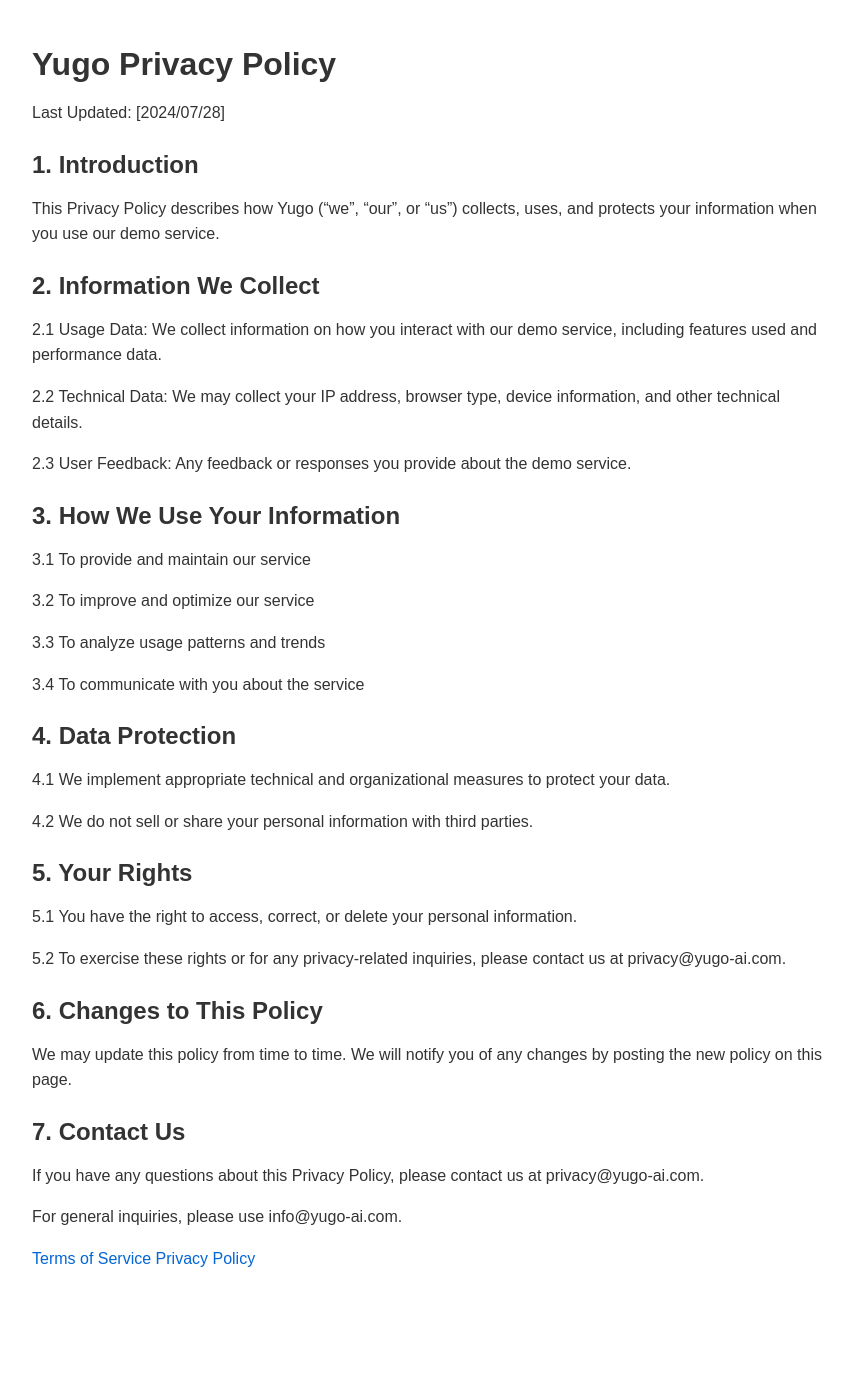
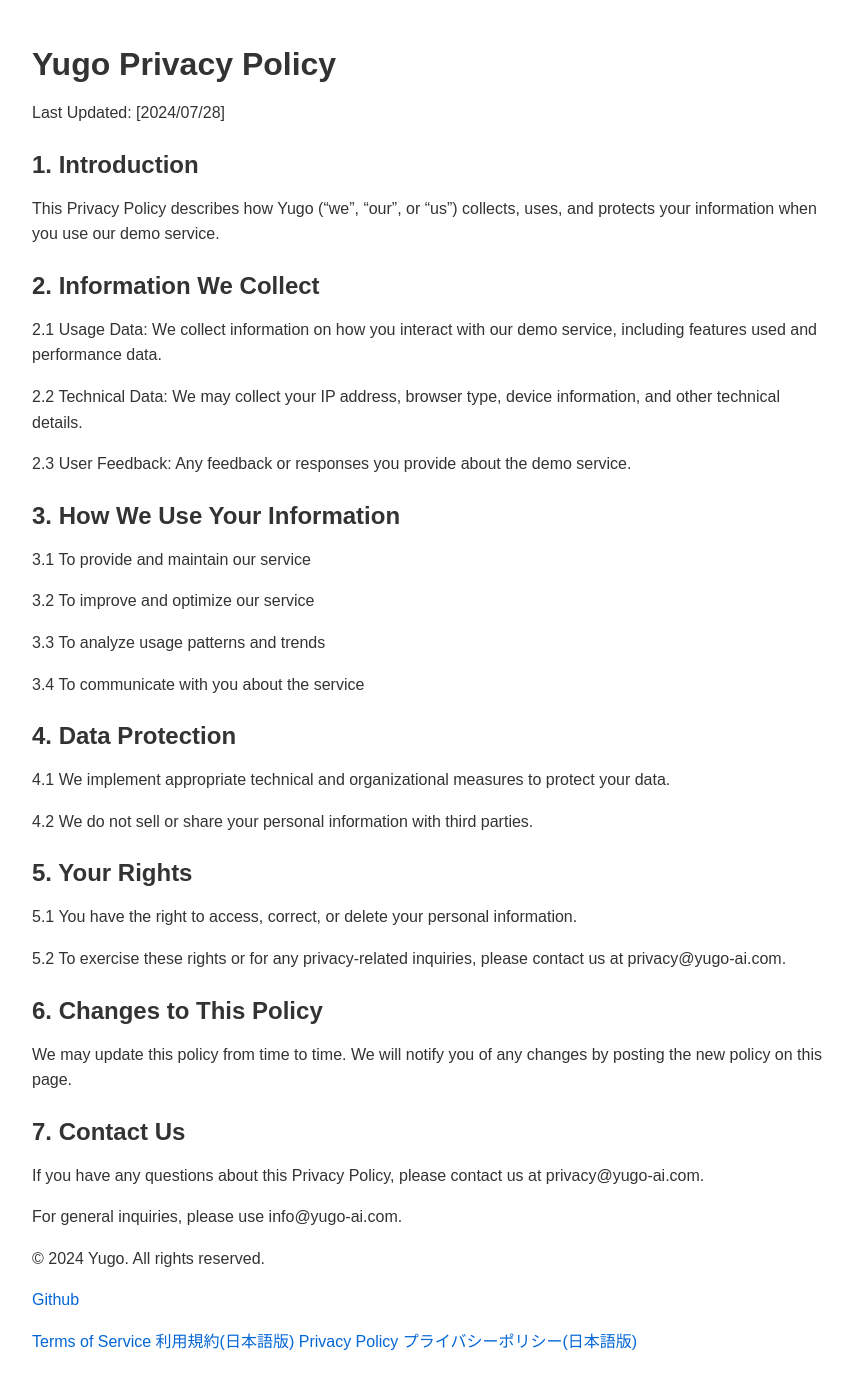
Before and after one commit to ynishi/yugo-docs, a Jekyll site: the page built from legal/privacy-policy-en.md, in a window 1280 px wide. Shown: the whole page, without its empty margins (208-1061 px from the left). Built offline with Jekyll 4.4.1, drawn with Linux system fonts in a browser that asks for light colours; our own code applies the rules of GitHub Pages for plain Markdown files; before the commit the page ends 1291 px from its top, so only the background shows below that.

Commit message:
update index.html

```diff
--- a/_config.yml
+++ b/_config.yml
@@ -47,6 +47,10 @@
 # Footer links (displayed on all pages)
 footer_links:
   - title: Terms of Service
-    url: /legal/terms-of-use-en.md
+    url: /legal/terms-of-use-en
+  - title: 利用規約(日本語版)
+    url: /legal/terms-of-use-ja
   - title: Privacy Policy
-    url: /legal/privacy-policy-en.md
+    url: /legal/privacy-policy-en
+  - title: プライバシーポリシー(日本語版)
+    url: /legal/privacy-policy-ja
--- a/_layouts/default.html
+++ b/_layouts/default.html
@@ -12,6 +12,8 @@
         {{ content }}
     </main>
     <footer>
+        <p>&copy; 2024 Yugo. All rights reserved.</p>
+        <p><a href="https://github.com/ynishi/yugo-docs">Github</a></p>
         {% for link in site.footer_links %}
             <a href="{{ link.url }}">{{ link.title }}</a>
         {% endfor %}
```
Also changed, not shown: index.html (+6 -6 lines).
